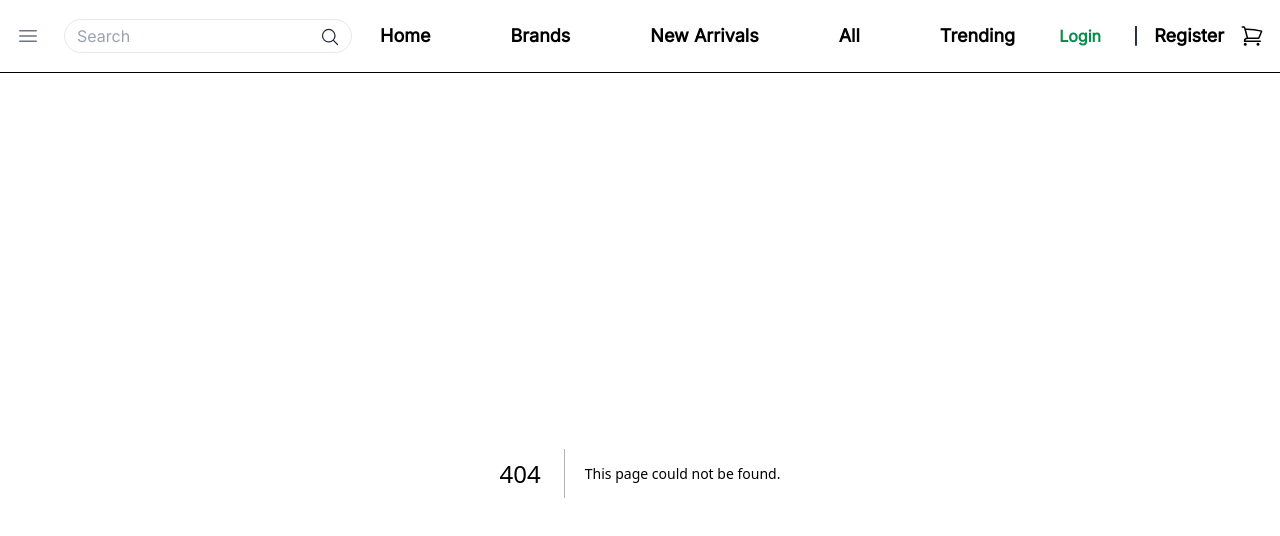
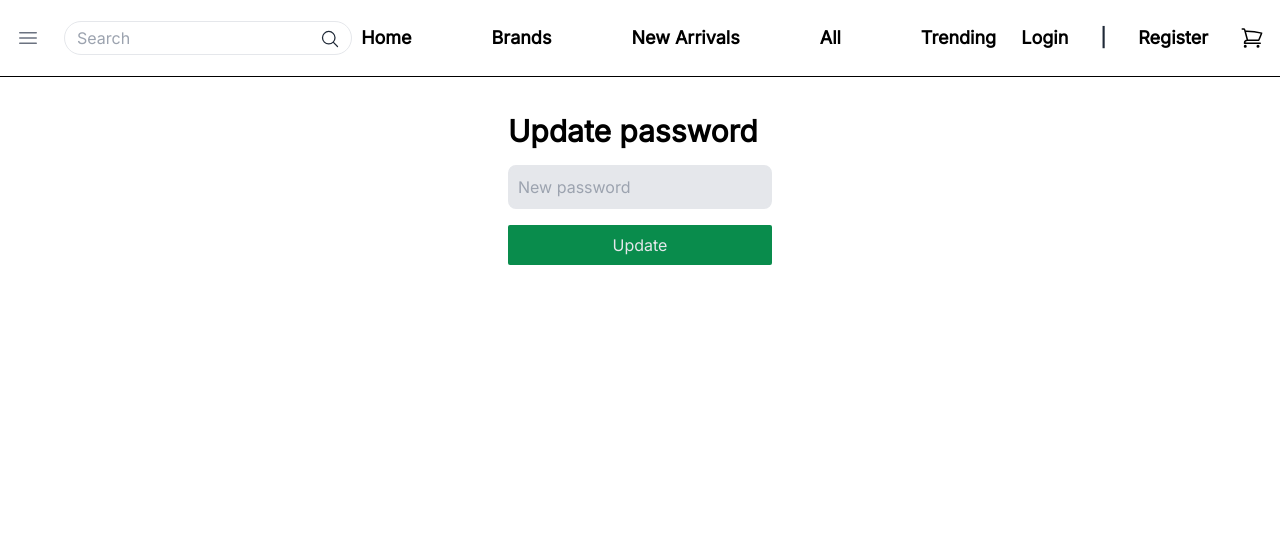
Before and after one commit to astronomx/solemarket, a Next.js app: page /update-password in a window 1280 px wide. Before the commit this address had no page. Shown: the top 536 px of the page. Built offline with nearby package versions, Linux system fonts and the light colour scheme; no server answers.

Commit message:
Added password reset, Fixed bugs, improved input validation & error catching

```diff
--- a/src/app/register/page.tsx
+++ b/src/app/register/page.tsx
@@ -26,7 +26,7 @@ export default function Register() {
                 email: formData.email,
                 password: formData.password
             });
-            alert(`Confirmation link sent to ${data?.user?.email}`);
+            alert(`Confirmation link sent to ${formData.email}!`);
 
         } catch (error) {
             alert(`Error: ${error}`);
@@ -35,10 +35,10 @@ export default function Register() {
 
     return (
         <div className='flex flex-col justify-center w-full items-center mt-2'>
-            <h1 className='font-bold text-3xl self-start'>Register account</h1>
             <form onSubmit={handleSubmit} className='flex flex-col p-5 w-2/4'>
+            <h1 className='font-bold text-3xl self-start mb-4'>Register account</h1>
                 <input type="email" placeholder="Email" name="email" onChange={handleChange} className='bg-gray-200 ease-in-out duration-200 p-2 m-2 hover:border-[#098C4C] active:border-[#098C4C] border-2 rounded-lg' />
-                <input type="password" placeholder="Password" name="password" onChange={handleChange} className='bg-gray-200 ease-in-out duration-200 p-2 m-2 hover:border-[#098C4C] active:border-[#098C4C] border-2 rounded-lg' />
+                <input minLength={8} type="password" placeholder="Password" name="password" onChange={handleChange} className='bg-gray-200 ease-in-out duration-200 p-2 m-2 hover:border-[#098C4C] active:border-[#098C4C] border-2 rounded-lg' />
                 <button type="submit" className='bg-[#098C4C] hover:bg-[#47ad7c] ease-in-out duration-200 p-2 m-2 rounded-sm text-gray-200'>Register</button>
             </form>
         </div>
--- /dev/null
+++ b/src/app/reset-password/page.tsx
@@ -0,0 +1,36 @@
+"use client"
+import react, { useState } from 'react';
+import supabase from '@/config/supabaseClient';
+
+export default function ResetPasswordPage() {
+    async function handleSubmit(event:any) {
+        event.preventDefault();
+        if (!formData.email) return alert('Please fill in an email adress.');
+
+        await supabase.auth.resetPasswordForEmail(formData.email, {
+            redirectTo: `${window.location.origin}/update-password`,
+        })
+        alert(`Password reset link sent to ${formData.email}`)
+    }
+    const [formData, setFormData] = useState({
+        email: ''
+    });
+
+    function handleChange(event: any) {
+        setFormData({
+            ...formData,
+            [event.target.name]: event.target.value,
+        });
+    }
+
+
+    return (
+        <div className='flex flex-col justify-center w-full items-center mt-2'>
+            <form onSubmit={handleSubmit} className='flex flex-col p-5 w-1/4'>
+                <h1 className='font-bold text-3xl self-start m-2'>Reset password</h1>
+                <input type="email" placeholder="Email" name="email" onChange={handleChange} className='bg-gray-200 ease-in-out duration-200 p-2 m-2 hover:border-[#098C4C] active:border-[#098C4C] border-2 rounded-lg' />
+                <button type="submit" className='bg-[#098C4C] hover:bg-[#47ad7c] ease-in-out duration-200 p-2 m-2 rounded-sm text-gray-200'>Send reset link</button>
+            </form>
+        </div>
+    )
+}
--- /dev/null
+++ b/src/app/update-password/page.tsx
@@ -0,0 +1,36 @@
+"use client"
+import react, { useState } from 'react';
+import supabase from '@/config/supabaseClient';
+import { useRouter } from 'next/navigation'
+
+export default function UpdatePasswordPage() {
+    const router = useRouter()
+    async function handleSubmit(event:any) {
+        event.preventDefault();
+        if (!formData.password) return alert('Please enter a password');
+
+        await supabase.auth.updateUser({ password: formData.password })
+        alert('Password updated!')
+        router.push('/')
+    }
+
+    const [formData, setFormData] = useState({
+        password: ''
+    });
+
+    function handleChange(event: any) {
+        setFormData({
+            ...formData,
+            [event.target.name]: event.target.value,
+        });
+    }
+    return (
+        <div className='flex flex-col justify-center w-full items-center mt-2'>
+            <form onSubmit={handleSubmit} className='flex flex-col p-5 w-1/4'>
+                <h1 className='font-bold text-3xl self-start m-2'>Update password</h1>
+                <input type="password" placeholder="New password" name="password" onChange={handleChange} className='bg-gray-200 ease-in-out duration-200 p-2 m-2 hover:border-[#098C4C] active:border-[#098C4C] border-2 rounded-lg' />
+                <button type="submit" className='bg-[#098C4C] hover:bg-[#47ad7c] ease-in-out duration-200 p-2 m-2 rounded-sm text-gray-200'>Update</button>
+            </form>
+        </div>
+    )
+}
--- a/src/components/Login.tsx
+++ b/src/components/Login.tsx
@@ -6,21 +6,17 @@ import { useRouter } from 'next/navigation';
 interface LoginProps {
     setToken: (token: any) => void;
 }
-
 export default function Login({ setToken }: LoginProps) {
-
     const [formData, setFormData] = useState({
         email: '',
         password: '',
     });
-
     function handleChange(event: any) {
         setFormData({
             ...formData,
             [event.target.name]: event.target.value,
         });
     }
-
     async function handleSubmit(event: any) {
         event.preventDefault();
 
@@ -32,31 +28,32 @@ export default function Login({ setToken }: LoginProps) {
                 email: formData.email,
                 password: formData.password
             })
-            console.log(data)
-            setToken(data)
-
+            if (data.user != null) {
+                setToken(data)
+            } else {
+                return alert('Wrong email or password')
+            }
         } catch (error) {
             alert(`Error: ${error}`);
         }
         window.location.reload();
     }
-
     const router = useRouter();
-
     useEffect(() => {
         const session = sessionStorage.getItem('token');
         if (session) {
             console.log('Redirecting to home page...');
             router.push('/');
         }
-    }, []);
+    });
 
     return (
         <div className='flex flex-col justify-center w-full items-center mt-2'>
-            <h1 className='font-bold text-3xl self-start'>Login</h1>
             <form onSubmit={handleSubmit} className='flex flex-col p-5 w-2/4'>
+            <h1 className='font-bold text-3xl self-start m-2'>Login</h1>
                 <input type="email" placeholder="Email" name="email" onChange={handleChange} className='bg-gray-200 ease-in-out duration-200 p-2 m-2 hover:border-[#098C4C] active:border-[#098C4C] border-2 rounded-lg' />
                 <input type="password" placeholder="Password" name="password" onChange={handleChange} className='bg-gray-200 ease-in-out duration-200 p-2 m-2 hover:border-[#098C4C] active:border-[#098C4C] border-2 rounded-lg' />
+                <Link href="/reset-password" className="text-sm p-2 text-[#098C4C] ease-in-out duration-200 hover:underline">Forgot password?</Link>
                 <button type="submit" className='bg-[#098C4C] hover:bg-[#47ad7c] ease-in-out duration-200 p-2 m-2 rounded-sm text-gray-200'>Login</button>
             </form>
             <p>Dont have an account? <Link href='/register' className='text-[#098C4C] hover:underline'>Register</Link></p>
--- a/src/components/Navbar.tsx
+++ b/src/components/Navbar.tsx
@@ -4,13 +4,23 @@ import Link from 'next/link';
 import { MagnifyingGlassIcon } from "@heroicons/react/24/outline";
 import { Bars3Icon } from "@heroicons/react/24/outline";
 import { ShoppingCartIcon } from "@heroicons/react/24/outline";
-import React, { useState } from "react";
+import React, { useState, useEffect } from "react";
+import supabase from '@/config/supabaseClient'
 
 export default function Navbar() {
   const [showOffcanvas, setShowOffcanvas] = useState(false);
 
   const handleToggleOffcanvas = () => {
     setShowOffcanvas(!showOffcanvas);
+  };
+
+  const token = sessionStorage.getItem('token');
+  const session = token ? JSON.parse(token) : null;
+
+  const handleLogout = () => {
+    sessionStorage.removeItem('token');
+    alert('Logout successful');
+    window.location.reload();
   };
 
   return (
@@ -49,12 +59,25 @@ export default function Navbar() {
         </Link>
       </div>
 
-      <div className="hidden md:flex items-center space-x-4">
-        <button className="font-bold text-[#098C4C] py-2 px-4">Login</button>
-        <span className="font-bold text-gray-800">|</span>
-        <Link href="/register" className="font-bold text-lg hover:text-[#098C4C]">Register</Link>
-        <button><ShoppingCartIcon className="h-6 w-6 text-black" /></button>
-      </div>
+      {/* If session exists, render "Logged in" */}
+      {session ? (
+        <div className="hidden md:flex items-center space-x-4 ease-in-out duration-200">
+          <p className="text-[#098C4C] hover:text-black ease-in-out duration-200">{session.user.email}</p>
+          <span className="font-bold text-gray-800">|</span>
+          <Link href="/">
+            <button className="font-bold hover:text-[#098C4C] py-2 px-4 ease-in-out duration-200" onClick={handleLogout}>Logout</button>
+          </Link>
+        </div>
+      ) : (
+        <div className="hidden text-lg md:flex items-center space-x-4 ease-in-out duration-200">
+          <Link href="/login">
+            <button className="font-bold hover:text-[#098C4C] py-2 px-4 ease-in-out duration-200">Login</button>
+          </Link>
+          <span className="font-bold text-gray-800">|</span>
+          <Link href="/register" className="font-bold hover:text-[#098C4C] py-2 px-4 ease-in-out duration-200">Register</Link>
+          <button><ShoppingCartIcon className="h-6 w-6 text-black hover:text-[#098C4C] ease-in-out duration-200" /></button>
+        </div>
+      )}
 
       {showOffcanvas && (
         <div className="fixed inset-0 bg-gray-700 bg-opacity-50 z-50">
@@ -101,16 +124,6 @@ export default function Navbar() {
                 </Link>
               </p>
             </div>
-
-            <div className="absolute bottom-0 left-0 w-full py-4 px-8 space-x-2">
-              <Link href="/Login" passHref>
-                <span className="font-bold text-lg text-white hover:text-[#098C4C]">Login</span>
-              </Link>
-              <span className="font-bold text-white">|</span>
-              <Link href="/Register" passHref>
-                <span className="font-bold text-lg text-white hover:text-[#098C4C]">Register</span>
-              </Link>
-            </div>
           </div>
         </div>
       )}
--- a/src/components/Register.tsx
+++ /dev/null
@@ -1,51 +0,0 @@
-import { useState } from 'react';
-import supabase from '@/config/supabaseClient';
-import Link from 'next/link';
-
-export default function Register() {
-    const [formData, setFormData] = useState({
-        email: '',
-        password: '',
-    });
-
-    function handleChange(event: any) {
-        setFormData({
-            ...formData,
-            [event.target.name]: event.target.value,
-        });
-    }
-
-    async function handleSubmit(event: any) {
-        event.preventDefault();
-
-        if (!formData.email) return alert('Please fill in an email address');
-        if (!formData.password) return alert('Please fill in a password');
-
-        try {
-          const { data, error } = await supabase.auth.signUp({
-            email: formData.email,
-            password: formData.password
-          });
-
-          if (error) {
-            alert(`Error: ${error.message}`);
-          } else if (data && data.user) {
-            alert(`Verification link has been sent to ${data.user.email}. Please confirm your registration.`);
-          }
-        } catch (error) {
-          alert(`Error: ${error}`);
-        }
-      }
-
-    return (
-        <div className='flex flex-col justify-center w-full items-center mt-2'>
-            <h1 className='font-bold text-3xl self-start'>Register account</h1>
-            <form onSubmit={handleSubmit} className='flex flex-col p-5 w-2/4'>
-                <input type="email" placeholder="Email" name="email" onChange={handleChange} className='bg-gray-200 ease-in-out duration-200 p-2 m-2 hover:border-[#098C4C] active:border-[#098C4C] border-2 rounded-lg' />
-                <input type="password" placeholder="Password" name="password" onChange={handleChange} className='bg-gray-200 ease-in-out duration-200 p-2 m-2 hover:border-[#098C4C] active:border-[#098C4C] border-2 rounded-lg' />
-                <button type="submit" className='bg-[#098C4C] hover:bg-[#47ad7c] ease-in-out duration-200 p-2 m-2 rounded-sm text-gray-200'>Register</button>
-            </form>
-            <p>Already have an account? <Link href='/login' className='text-[#098C4C] hover:underline'>Login</Link></p>
-        </div>
-    );
-}
```
